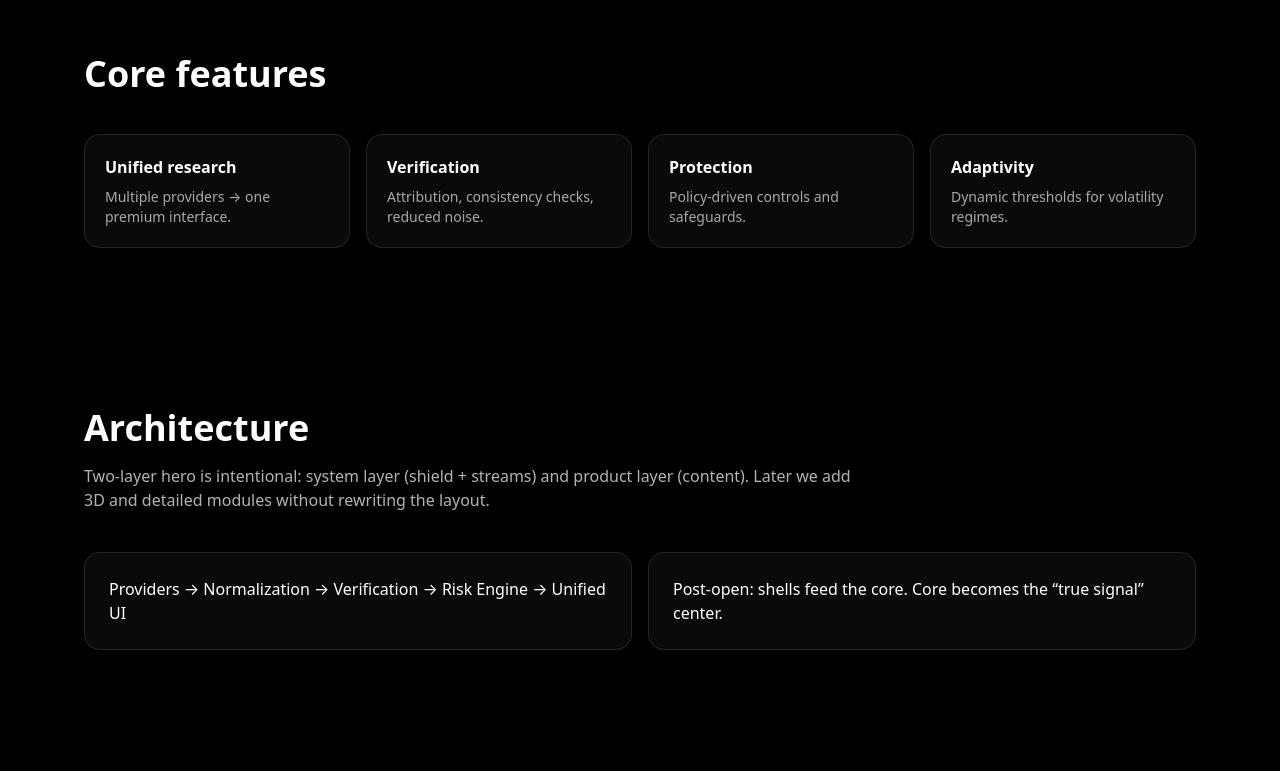
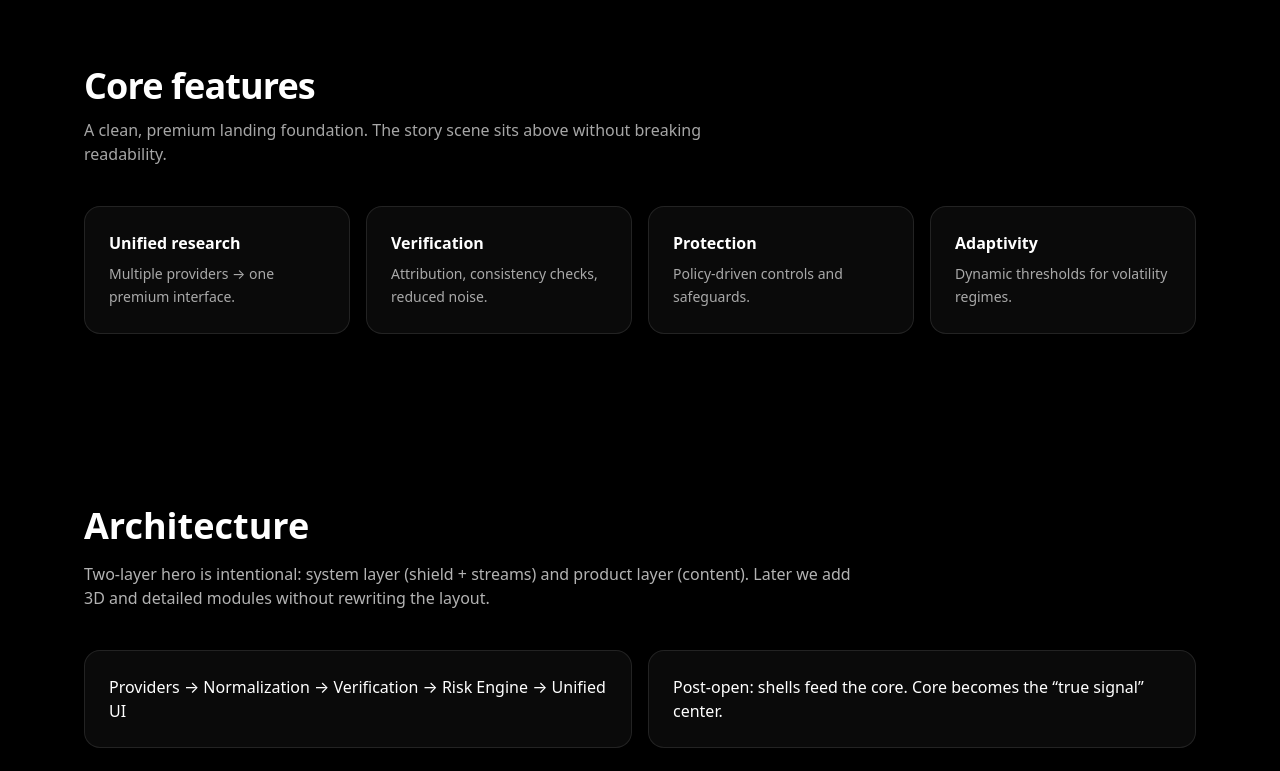
Before and after one commit to SergejMasich/aspis-network-v3, a Next.js app: page /en in a window 1280 px wide. Shown: the part 2175-2946 px from the top of the page. Built offline with nearby package versions, Linux system fonts and the light colour scheme.

Commit message:
Update Features.tsx

```diff
--- a/components/sections/Features.tsx
+++ b/components/sections/Features.tsx
@@ -11,14 +11,22 @@ export default function Features({ locale }: { locale: Locale }) {
   ];
 
   return (
-    <section id="features" className="bg-black py-20">
+    <section id="features" className="section bg-black">
       <div className="mx-auto max-w-6xl px-5">
-        <h2 className="text-3xl font-semibold sm:text-4xl">{t.sections.featuresTitle}</h2>
+        <div className="max-w-2xl">
+          <h2 className="text-3xl font-semibold tracking-tight sm:text-4xl">
+            {t.sections.featuresTitle}
+          </h2>
+          <p className="mt-3 text-white/65">
+            A clean, premium landing foundation. The story scene sits above without breaking readability.
+          </p>
+        </div>
+
         <div className="mt-10 grid gap-4 sm:grid-cols-2 lg:grid-cols-4">
           {items.map(([a, b]) => (
-            <div key={a} className="glass rounded-2xl p-5">
+            <div key={a} className="glass rounded-2xl p-6">
               <div className="text-base font-semibold">{a}</div>
-              <div className="mt-2 text-sm text-white/65">{b}</div>
+              <div className="mt-2 text-sm leading-relaxed text-white/65">{b}</div>
             </div>
           ))}
         </div>
```
